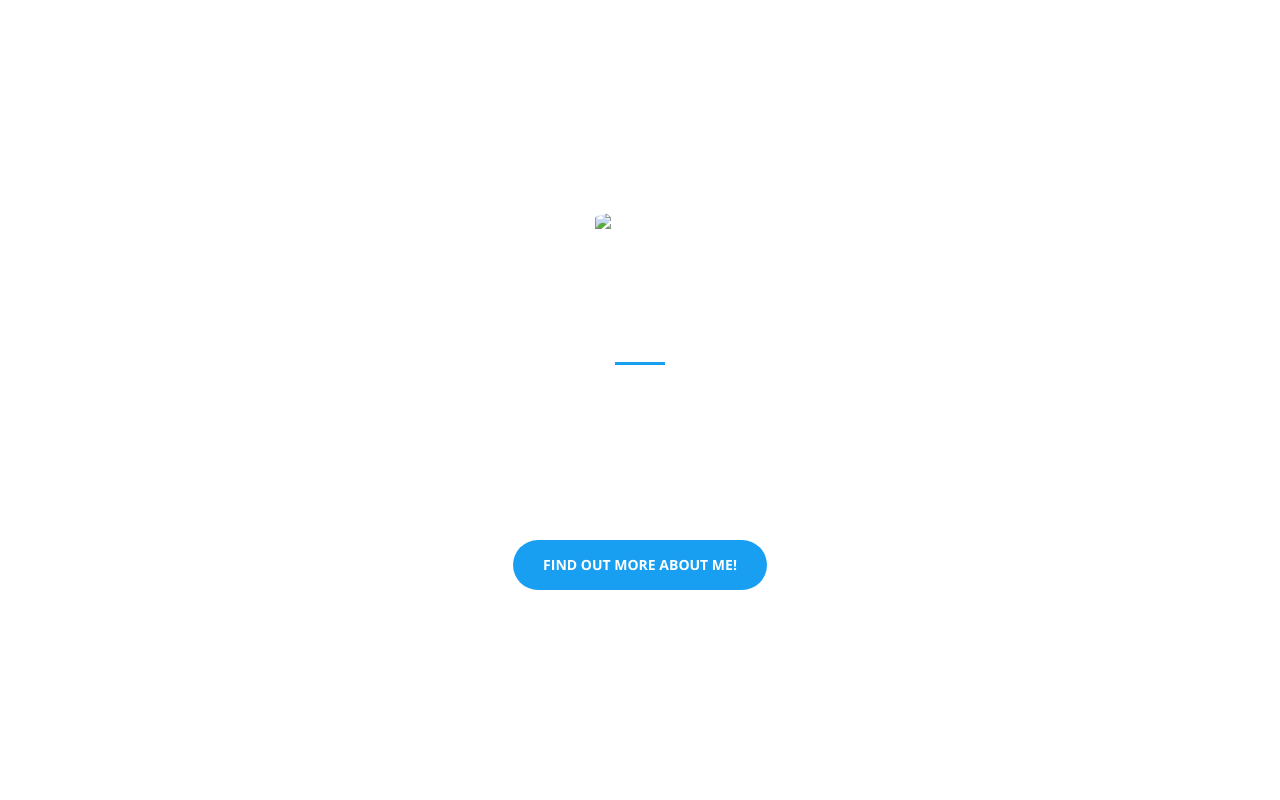
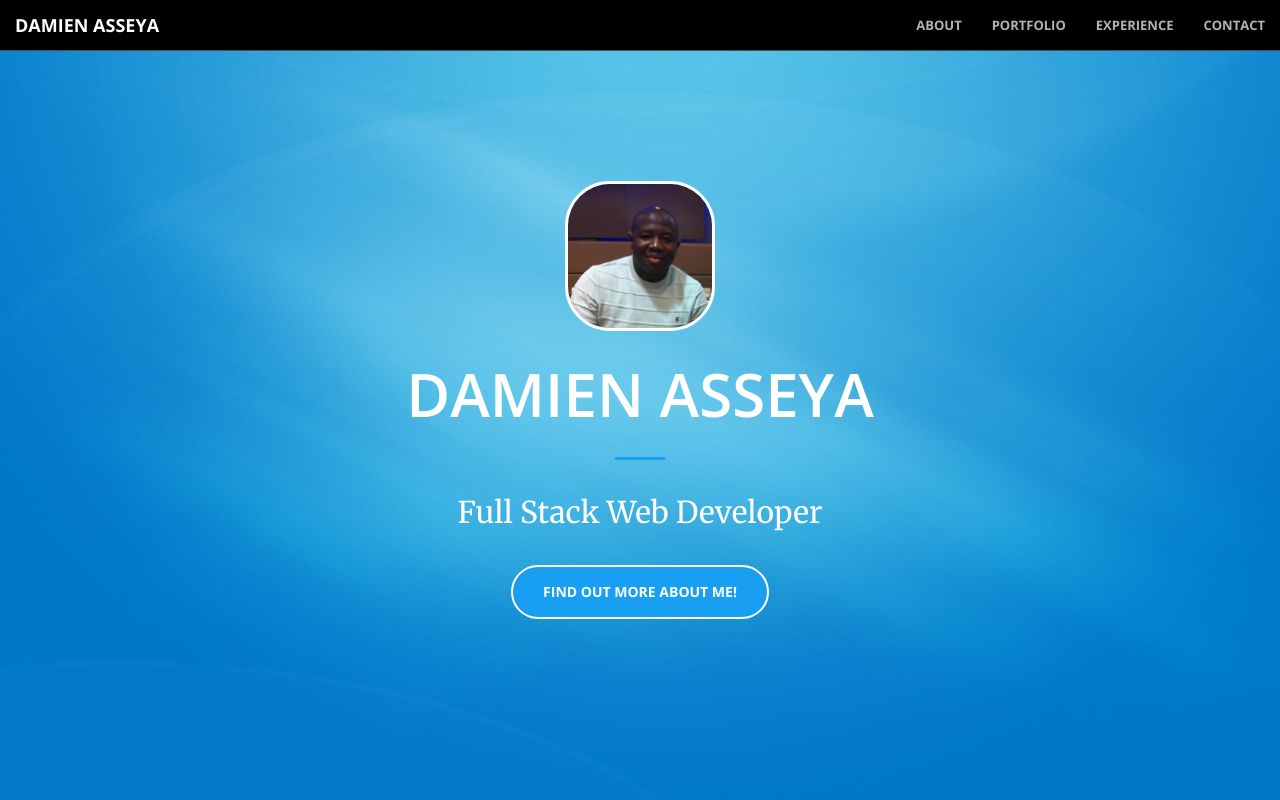
Before and after one commit to dasseya1/portfolio-website, a website: page public/index.html in a window 1280 px wide. Shown: the top 800 px of the page. Drawn offline with nearby package versions, Linux system fonts and the light colour scheme.

Commit message:
Uploaded header and profile pics and changed nav background color

```diff
--- a/public/css/styles.css
+++ b/public/css/styles.css
@@ -222,7 +222,7 @@ header {
     background-size: cover;
     -o-background-size: cover;
     background-position: center;
-    background-image: url('../img/header.jpg');
+    background-image: url('../images/header.jpg');
     text-align: center;
     color: white;
 }
@@ -542,6 +542,7 @@ fieldset[disabled] .btn-primary.active {
 }
 .btn-xl {
     padding: 15px 30px;
+    border: 2px solid white;
 }
 ::-moz-selection {
     color: white;
@@ -564,3 +565,6 @@ img::-moz-selection {
 body {
     webkit-tap-highlight-color: #222222;
 }
+#bs-example-navbar-collapse-1 {
+    background-color: black;
+}
--- a/public/index.html
+++ b/public/index.html
@@ -59,10 +59,10 @@
       <header>
          <div class="header-content">
             <div class="header-content-inner">
-               <img id="picOfMe" src="img/picofme.jpg" alt="avatar_img">
+               <img id="picOfMe" src="images/picofme.jpeg" alt="avatar_img">
                <h1 id="homeHeading">Damien Asseya</h1>
                <hr>
-               <p>Full Stack Web Developer</p>
+               <p class="findout">Full Stack Web Developer</p>
                <a href="#about" class="btn btn-primary btn-xl page-scroll">Find Out More About Me!</a>
             </div>
          </div>
```
Also changed, not shown: public/css/styles.min.css, public/images/header.jpg (added), public/images/picofme.jpeg (added).
